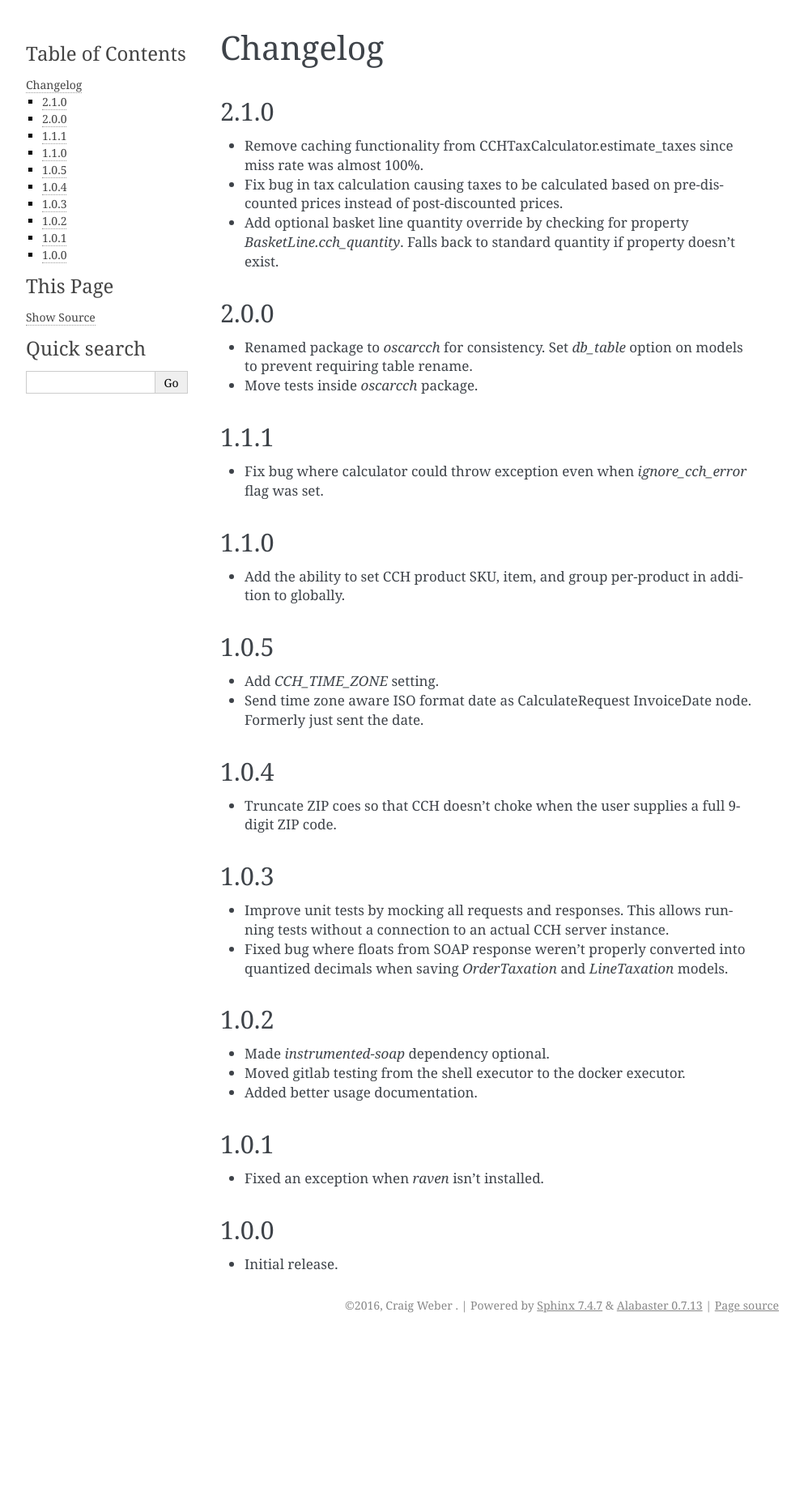
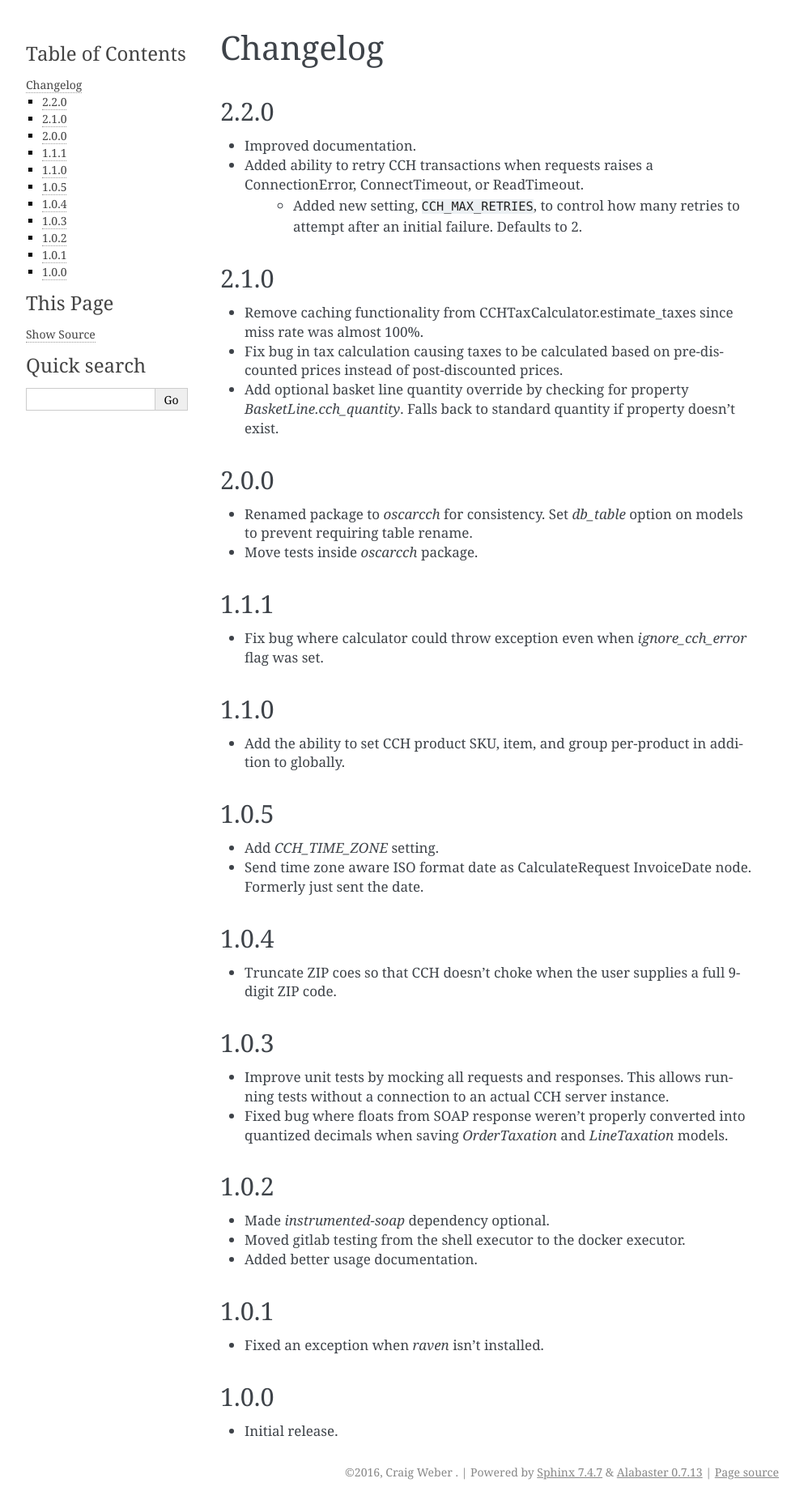
Before and after one commit to thelabnyc/django-oscar-cch, a Sphinx documentation site: the page built from docs/changes.rst, in a window 1280 px wide. Shown: the whole page at 81% size, without its empty margins (148-1141 px from the left). Built offline with Sphinx 7.4.7, drawn with Linux system fonts in a browser that asks for light colours; the version number could not be read and is left out; before the commit the page ends 1651 px from its top, so only the background shows below that.

Commit message:
Updated changelog

```diff
--- a/docs/changes.rst
+++ b/docs/changes.rst
@@ -2,6 +2,12 @@
 
 Changelog
 =========
+
+2.2.0
+------------------
+- Improved documentation.
+- Added ability to retry CCH transactions when requests raises a ConnectionError, ConnectTimeout, or ReadTimeout.
+    - Added new setting, ``CCH_MAX_RETRIES``, to control how many retries to attempt after an initial failure. Defaults to 2.
 
 2.1.0
 ------------------
```
Also changed, not shown: 1 other file.
